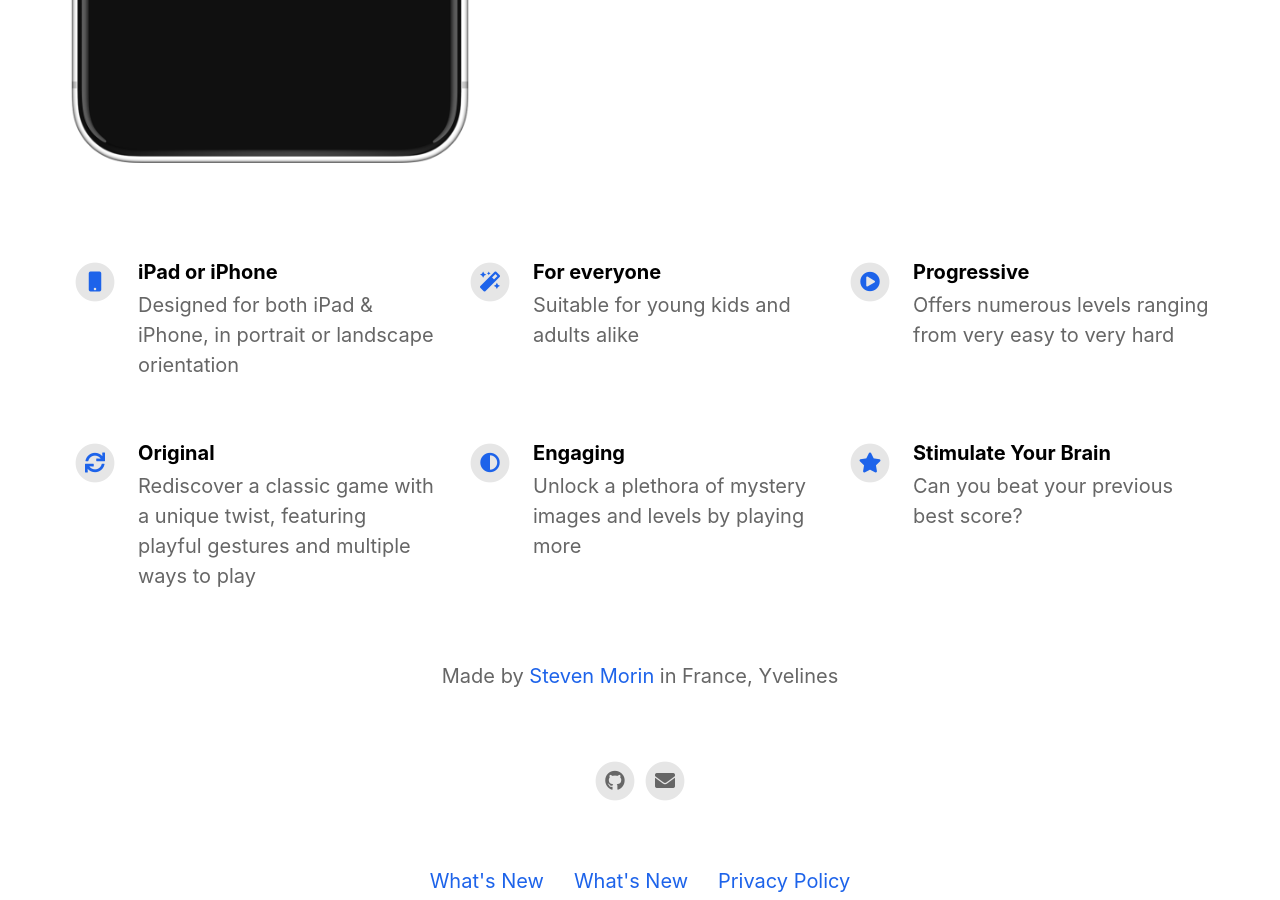
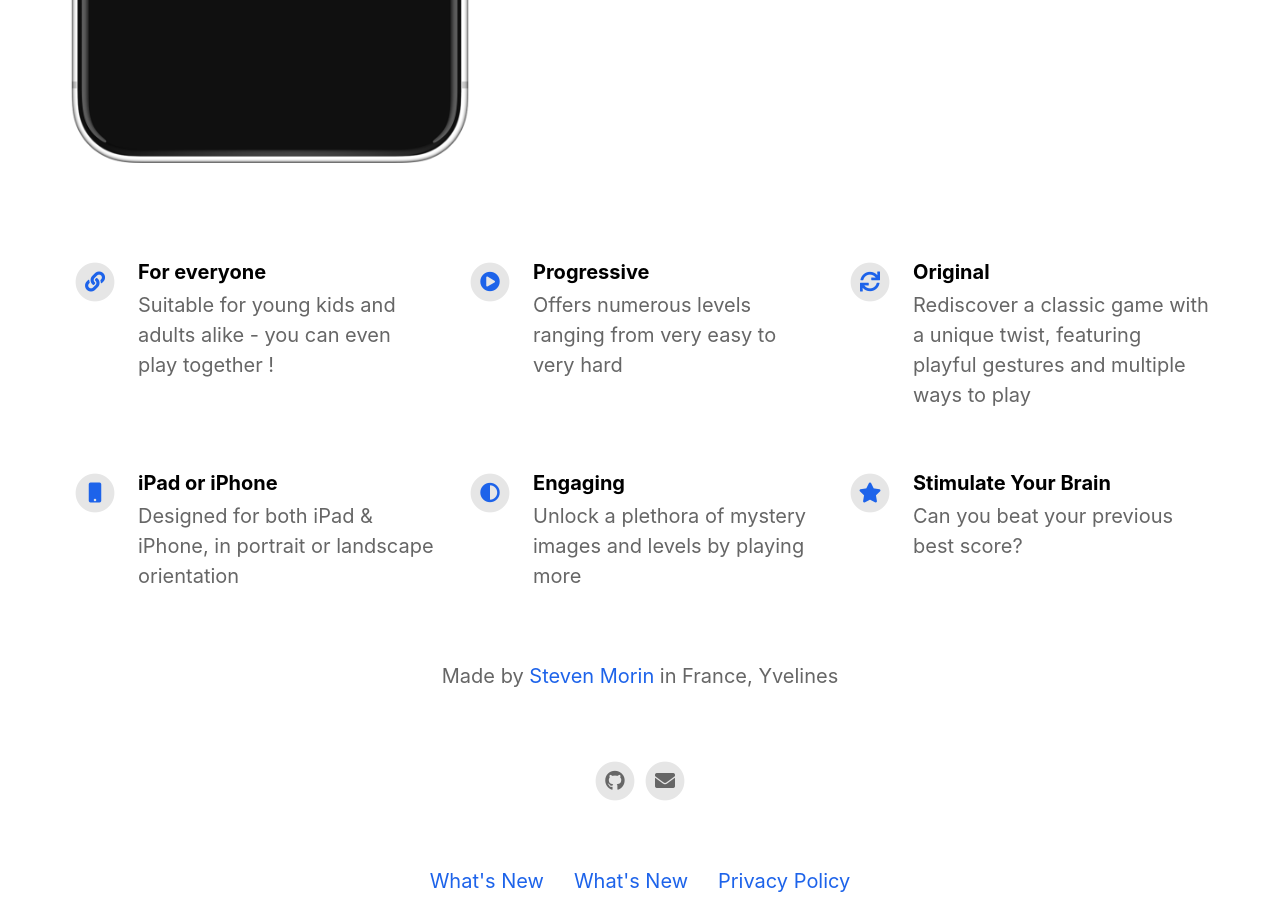
Before and after one commit to Mousquetaire-Softwares/FlipMe, a Jekyll site: the page built from index.html, in a window 1280 px wide and 900 px high, scrolled down 822 px. Built offline with Jekyll 4.4.1, drawn with Linux system fonts in a browser that asks for light colours; nearby versions of some CDN libraries.

Commit message:
minor changes in feature list

```diff
--- a/_config.yml
+++ b/_config.yml
@@ -36,13 +36,9 @@ github_username                           : stvim
 # Feature List                            Edit, add or remove features to be presented.
 features                                  :
 
-  - title                                 : iPad or iPhone
-    description                           : Designed for both iPad & iPhone, in portrait or landscape orientation
-    fontawesome_icon_name                 : mobile
-
   - title                                 : For everyone
-    description                           : Suitable for young kids and adults alike
-    fontawesome_icon_name                 : magic
+    description                           : Suitable for young kids and adults alike - you can even play together !
+    fontawesome_icon_name                 : link
 
   - title                                 : Progressive
     description                           : Offers numerous levels ranging from very easy to very hard
@@ -51,6 +47,10 @@ features                                  :
   - title                                 : Original
     description                           : Rediscover a classic game with a unique twist, featuring playful gestures and multiple ways to play
     fontawesome_icon_name                 : sync
+
+  - title                                 : iPad or iPhone
+    description                           : Designed for both iPad & iPhone, in portrait or landscape orientation
+    fontawesome_icon_name                 : mobile
 
   - title                                 : Engaging
     description                           : Unlock a plethora of mystery images and levels by playing more
@@ -66,7 +66,7 @@ features                                  :
 #
 #  - title                                 : Social Links
 #    description                           : Easily add social media accounts and contact info in the footer via the _config.yml file. No HTML/CSS needed.
-#    fontawesome_icon_name                 : link
+#    fontawesome_icon_name                 : magic
 #
 #  - title                                 : FontAwesome Support
 #    description                           : Pick custom Font Awesome icons for the feature list via the _config.yml file. No HTML/CSS needed.
```
